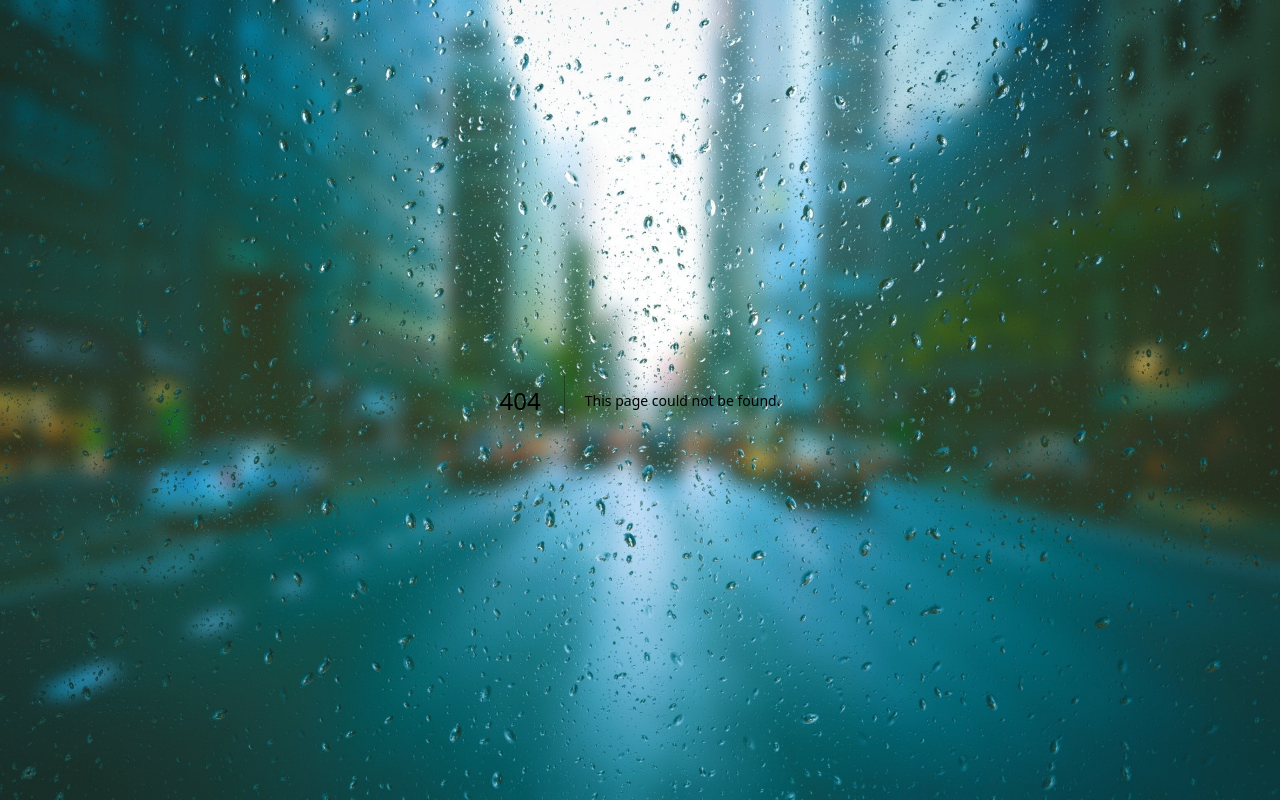
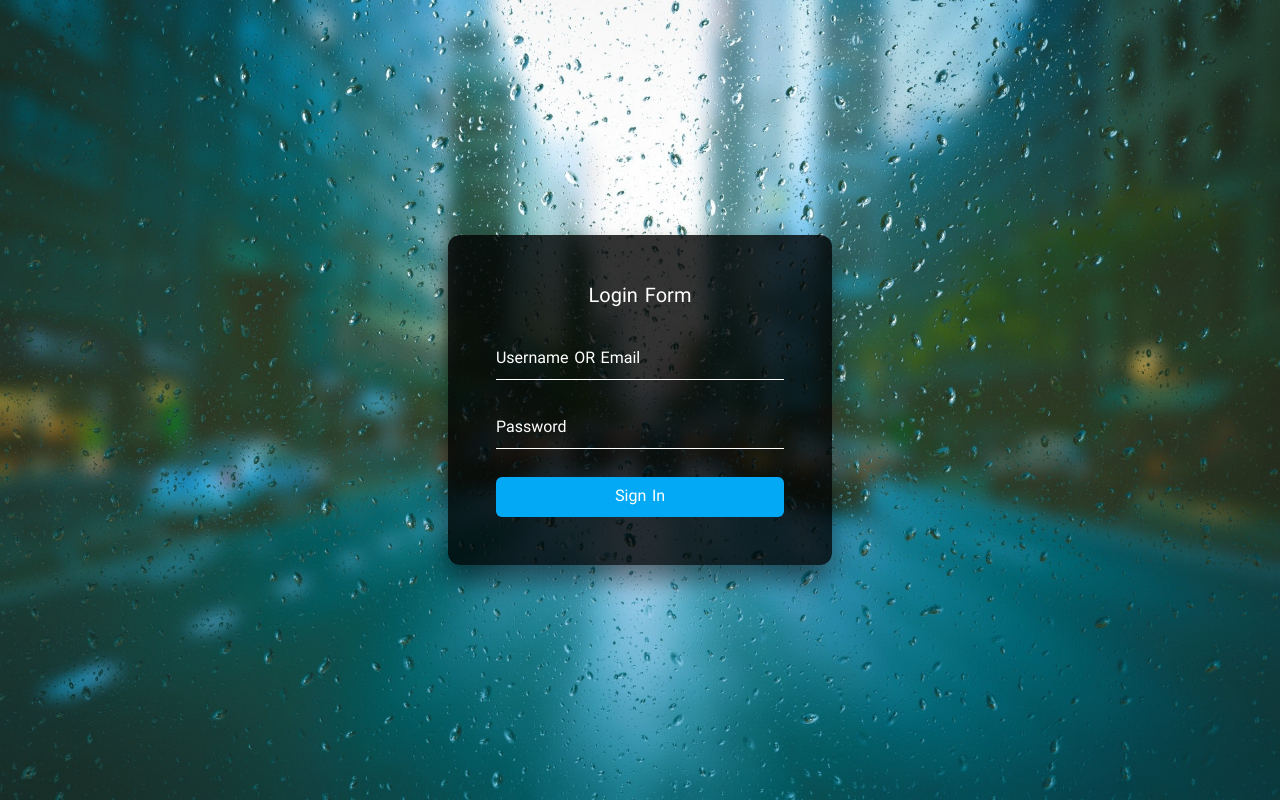
Before and after one commit to Sina-Soroosh/nextauth, a Next.js app: page /signin in a window 1280 px wide. Before the commit this address had no page. Built offline with nearby package versions, Linux system fonts and the light colour scheme.

Commit message:
coding signin page

```diff
--- a/src/app/globals.css
+++ b/src/app/globals.css
@@ -3,6 +3,67 @@
 @tailwind utilities;
 
 @layer components {
+    .box {
+        @apply absolute top-1/2 left-1/2 -translate-x-1/2 -translate-y-1/2 w-96 p-12 box-border rounded-xl;
+        background: rgba(0, 0, 0, 0.8);
+        box-shadow: 0 15px 25px rgba(0, 0, 0, 0.5);
+    }
+
+    .box h1 {
+        @apply mb-7 p-0 text-white text-center text-xl;
+    }
+
+    .box .inputBox {
+        @apply relative;
+    }
+
+    .box .inputBox input {
+        @apply w-full p-2 text-base text-white mb-7 border-0 border-b border-b-white outline-none bg-transparent;
+    }
+
+    .box .inputBox label {
+        @apply absolute top-0 left-0 py-2 text-base text-white pointer-events-none transition-all duration-500;
+    }
+
+    .box .inputBox input:focus~label,
+    .box .inputBox input:valid~label {
+        @apply -top-4 left-0 text-xs;
+        color: #03a9f4;
+    }
+
+    .register {
+        color: #03a9f4;
+    }
+
+    .box input[type="submit"] {
+        @apply bg-transparent border-none outline-none text-white py-2 px-5 cursor-pointer rounded-md;
+        background: #03a9f4;
+    }
+
+    a {
+        @apply text-white mb-[2%];
+    }
+
+    .register-btn {
+        @apply w-full;
+    }
+
+    button a {
+        @apply text-black w-16 block;
+    }
+
+    .container {
+        @apply w-full h-full flex min-h-screen;
+    }
+
+    .main {
+        @apply w-[80%] p-8 pl-16;
+    }
+
+    .index {
+        @apply text-center pt-64;
+    }
+
     /* sidebar */
 
     .sidebar {
--- /dev/null
+++ b/src/app/signin/page.tsx
@@ -0,0 +1,25 @@
+import React from "react";
+
+function page() {
+  return (
+    <>
+      <div className="box">
+        <h1>Login Form</h1>
+        <form role="form" method="post">
+          <div className="inputBox">
+            <input type="text" autoComplete="off" required />
+            <label>Username OR Email</label>
+          </div>
+          <div className="inputBox">
+            <input type="password" autoComplete="off" required />
+            <label>Password</label>
+          </div>
+
+          <input type="submit" className="register-btn" value="Sign In" />
+        </form>
+      </div>
+    </>
+  );
+}
+
+export default page;
```
